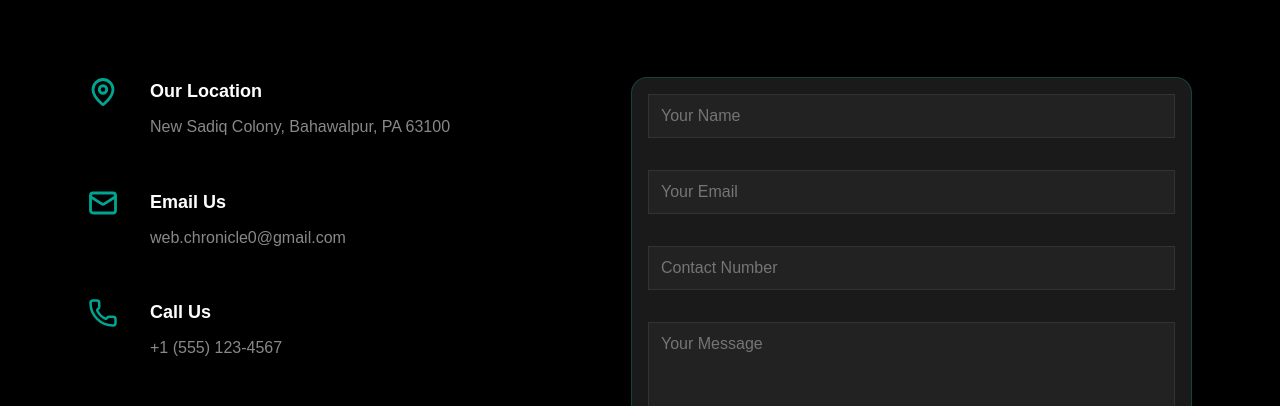
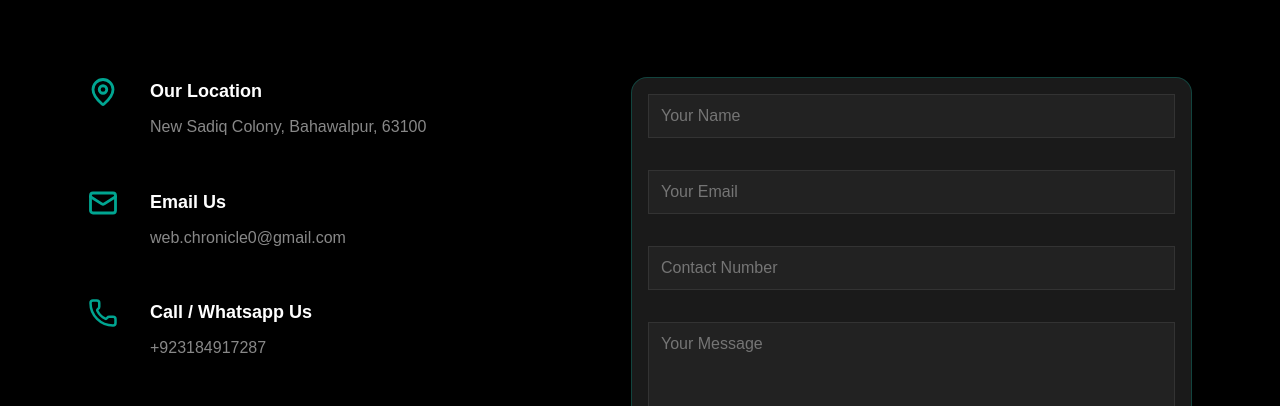
Before and after one commit to web-chronicle-agency/webchronicle, a plain HTML site: page index.html in a window 1280 px wide. Shown: the part 3104-3510 px from the top of the page. Drawn offline with Linux system fonts and the light colour scheme.

Commit message:
Contact Details updated

```diff
--- a/index.html
+++ b/index.html
@@ -303,7 +303,7 @@
             <img width="30px" height="30px" src="images/SVGs/map-pin.svg" alt="Map Icon" />
             <div>
               <h3>Our Location</h3>
-              <p>New Sadiq Colony, Bahawalpur, PA 63100</p>
+              <p>New Sadiq Colony, Bahawalpur, 63100</p>
             </div>
           </div>
           <div class="contact-item">
@@ -316,8 +316,8 @@
           <div class="contact-item">
             <img width="30px" height="30px" src="images/SVGs/phone.svg" alt="Phone Icon" />
             <div id="contact-phone">
-              <h3>Call Us</h3>
-              <p>+1 (555) 123-4567</p>
+              <h3>Call / Whatsapp Us</h3>
+              <p>+923184917287</p>
             </div>
           </div>
           <div class="social-links">
```
